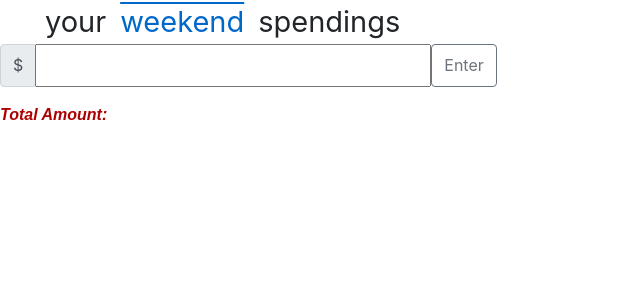
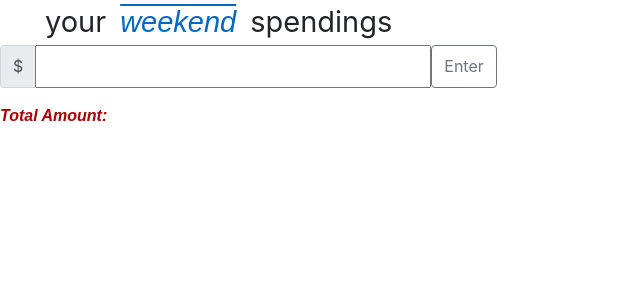
Before and after one commit to Thill799/financialapp-vanilla.js, a PHP site: page / in a window 1280 px wide. Shown: the top 300 px of the page, without its empty margins (0-640 px from the left). Run offline with PHP 8.4, Linux system fonts and the light colour scheme.

Commit message:
weekend font change

```diff
--- a/style.css
+++ b/style.css
@@ -5,7 +5,8 @@
 }
 
 .weekend{
-    font-style:"Gill Sans", sans-serif, italic;
+    font-style:italic;
+    font-family:arial;
     text-decoration: overline;
     color:#0068c9;
     background-color:#ffffff;
```
